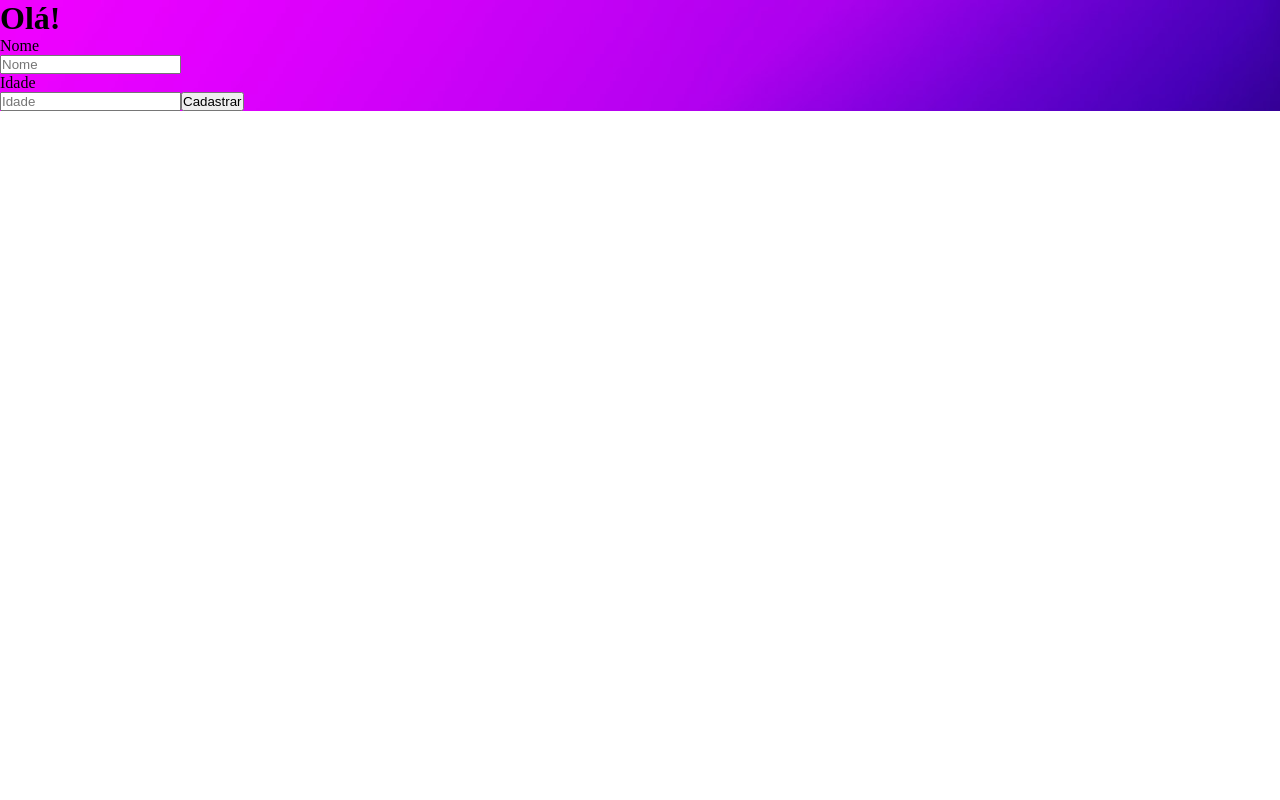
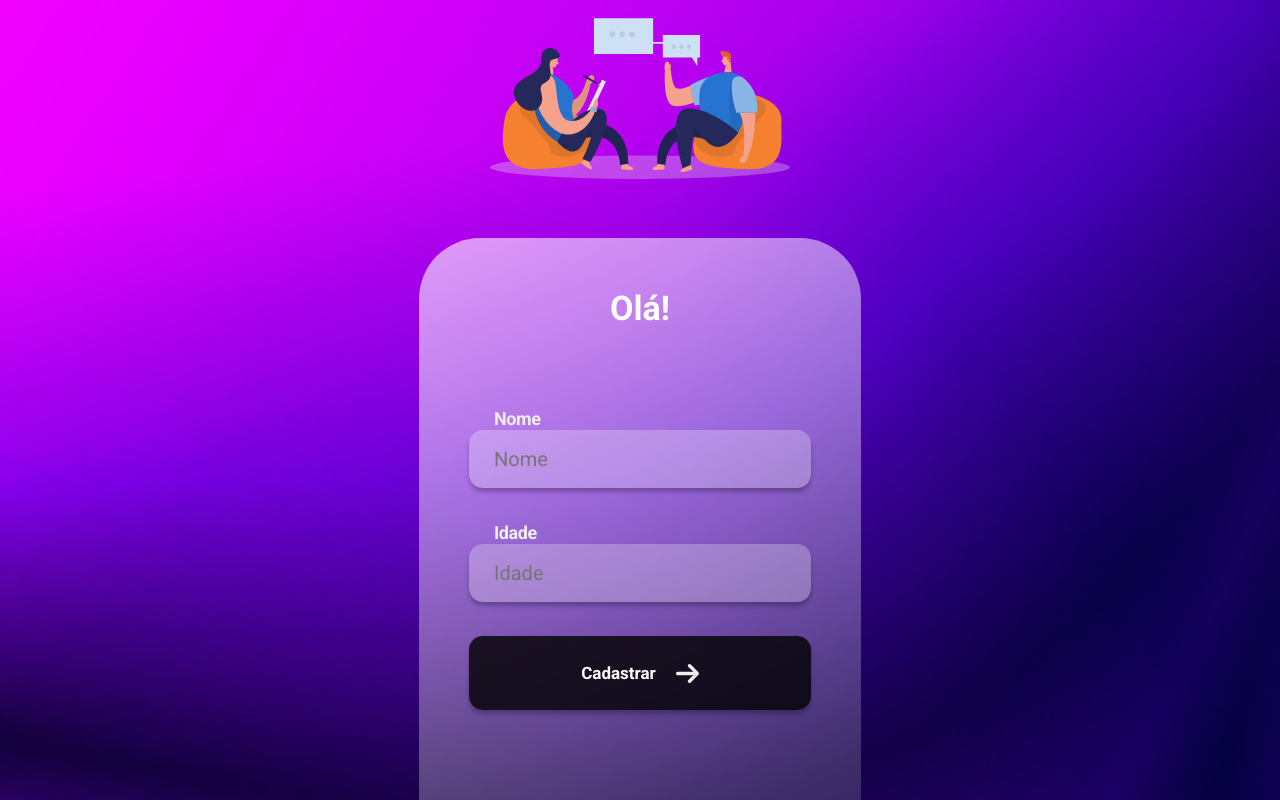
Before and after one commit to EnzoTaniolo/Projeto-React, a React (Create React App) app: page / in a window 1280 px wide. Built offline with nearby package versions, Linux system fonts and the light colour scheme.

Commit message:
Página Principal estilizada

```diff
--- a/public/index.html
+++ b/public/index.html
@@ -1,21 +1,26 @@
 <!DOCTYPE html>
 <html lang="en">
-  <head>
+
+<head>
     <meta charset="utf-8" />
     <link rel="icon" href="%PUBLIC_URL%/favicon.ico" />
     <meta name="viewport" content="width=device-width, initial-scale=1" />
     <meta name="theme-color" content="#000000" />
-    <meta
-      name="description"
-      content="Web site created using create-react-app"
-    />
+    <link rel="preconnect" href="https://fonts.googleapis.com">
+    <link rel="preconnect" href="https://fonts.gstatic.com" crossorigin>
+    <link
+        href="https://fonts.googleapis.com/css2?family=Roboto:ital,wght@0,100;0,300;0,400;0,500;0,700;0,900;1,100;1,300;1,400;1,500;1,700;1,900&display=swap"
+        rel="stylesheet">
+    <meta name="description" content="Web site created using create-react-app" />
     <link rel="apple-touch-icon" href="%PUBLIC_URL%/logo192.png" />
 
-    <title>React App</title>
-  </head>
-  <body>
+    <title>Primeiro Projeto React</title>
+</head>
+
+<body>
     <noscript>You need to enable JavaScript to run this app.</noscript>
     <div id="root"></div>
 
-  </body>
+</body>
+
 </html>
--- a/src/App.js
+++ b/src/App.js
@@ -1,4 +1,7 @@
 import React from "react"
+
+import People from './assets/people.svg'
+import Arrow from './assets/arrow.svg'
 
 import { Container, Image, ContainerItens, H1, InputLabel, Input, Button } from "./styles.js"
 
@@ -6,7 +9,7 @@
 function App() {
     return (
     <Container>
-        <Image src="" alt="" />
+        <Image alt="logo-image" src={People}/>
 
         <ContainerItens>
             <H1>Olá!</H1>
@@ -17,7 +20,7 @@
             <InputLabel>Idade</InputLabel>
             <Input type="number" placeholder="Idade"/>
 
-            <Button>Cadastrar</Button>
+            <Button>Cadastrar <img alt="arrow" src={Arrow}/></Button>
         </ContainerItens>
     </Container>
     );
--- a/src/globalStyle.js
+++ b/src/globalStyle.js
@@ -6,6 +6,7 @@
     margin: 0;
     padding: 0;
     box-sizing: border-box;
+    font-family: 'Roboto', sans-serif;
 }
 
 `;
--- a/src/styles.js
+++ b/src/styles.js
@@ -4,28 +4,91 @@
 export const Container = styled.div `
     background: url("${Background}");
     background-size: cover;
+    display: flex;
+    flex-direction: column;
+    align-items: center;
+    gap: 40px;
+    height: 100vh;
 `;
 
-export const Image = styled.image `
-
+export const Image = styled.img `
+    width: 300px;
+    height: 300px;
 `;
 
 export const ContainerItens = styled.div `
+    background: linear-gradient(
+        157.44deg,
+        rgba(255, 255, 255, 0.6) 0.84%,
+        rgba(255, 255, 255, 0.6) 0.85%,
+        rgba(255, 255, 255, 0.15) 100%
+    );
+    border-radius: 61px 61px 0px 0px;
+    display: flex;
+    flex-direction: column;
+    padding : 50px;
+    height: 100vh;
 
 `;
 
 export const H1 = styled.h1 `
-
-`;
+    font-size: 34px;
+    font-weight: 700;
+    line-height: 40px;
+    text-align: center;
+    color: white;
+    margin-bottom: 80px;
+    `;
 
 export const InputLabel = styled.p `
-
+    font-size: 18px;
+    font-weight: 700;
+    line-height: 22px;
+    letter-spacing: -0.4px;
+    color: #EEEEEE;
+    margin-left: 25px;
 `;
 
 export const Input = styled.input `
-
+    box-shadow: 0px 4px 4px 0px #00000040;
+    border-radius: 14px;
+    width: 342px;
+    height: 58px;
+    background: #FFFFFF40;
+    outline: none;
+    border: none;
+    padding-left: 25px;
+    font-size: 20px;
+    font-weight: 400;
+    line-height: 28px;
+    letter-spacing: 0px;
+    color: #fff;
+    margin-bottom: 34px;
 `;
 
 export const Button = styled.button `
-
+    background: #000000CC;
+    outline: none;
+    border: none;
+    width: 342px;
+    height: 74px;
+    border-radius: 14px;
+    font-family: Roboto;
+    font-size: 17px;
+    font-weight: 700;
+    line-height: 28px;
+    letter-spacing: 0px;
+    color: #FFFFFF;
+    cursor: pointer;
+    display: flex;
+    align-items: center;
+    justify-content: center;
+    gap: 20px;
+    box-shadow: 0px 4px 4px 0px #00000040;
+    &:hover{
+        opacity: 0.8;
+    }
+    &:active{
+        opacity: 0.5;
+    }
 `;
```
